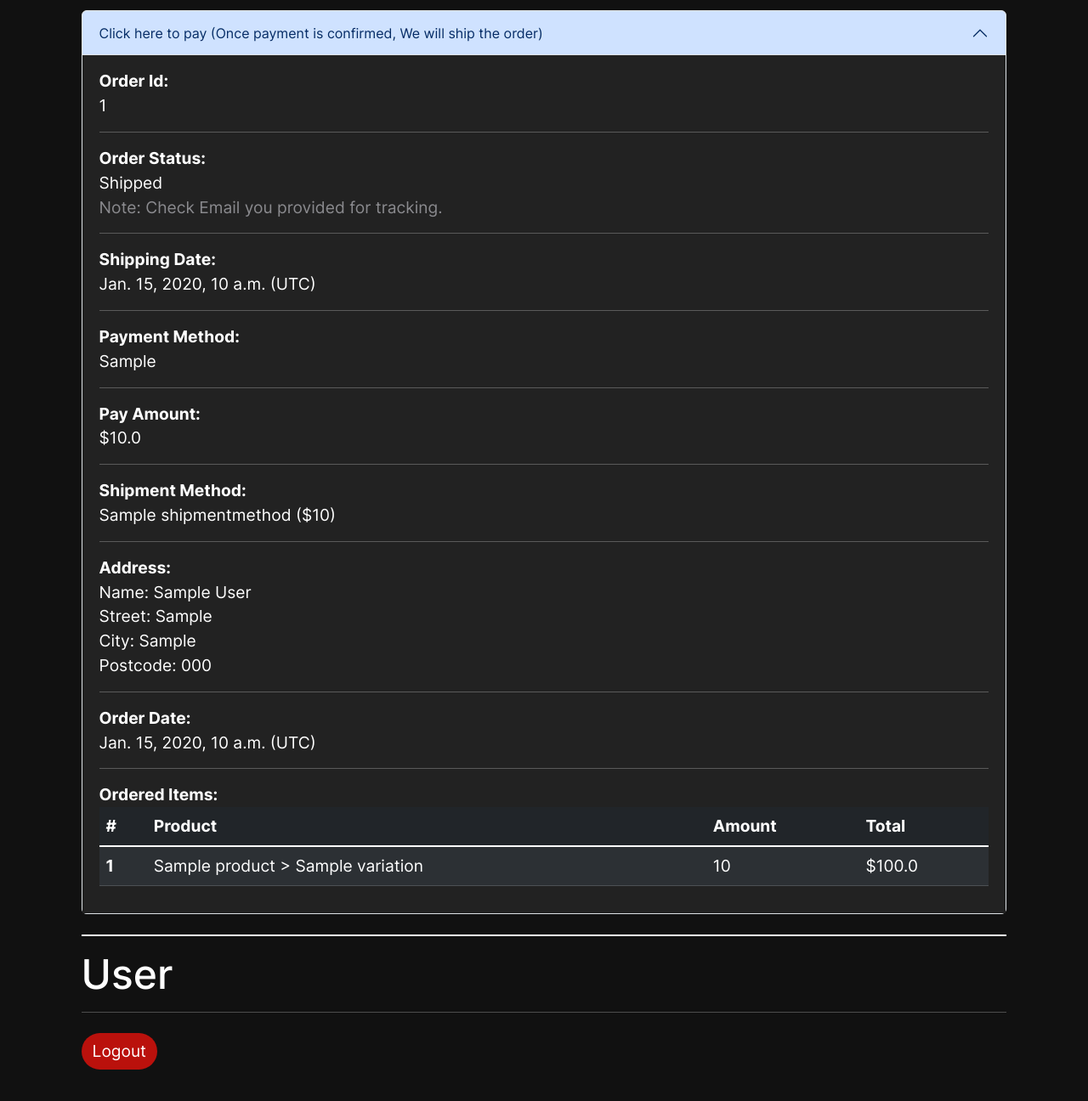
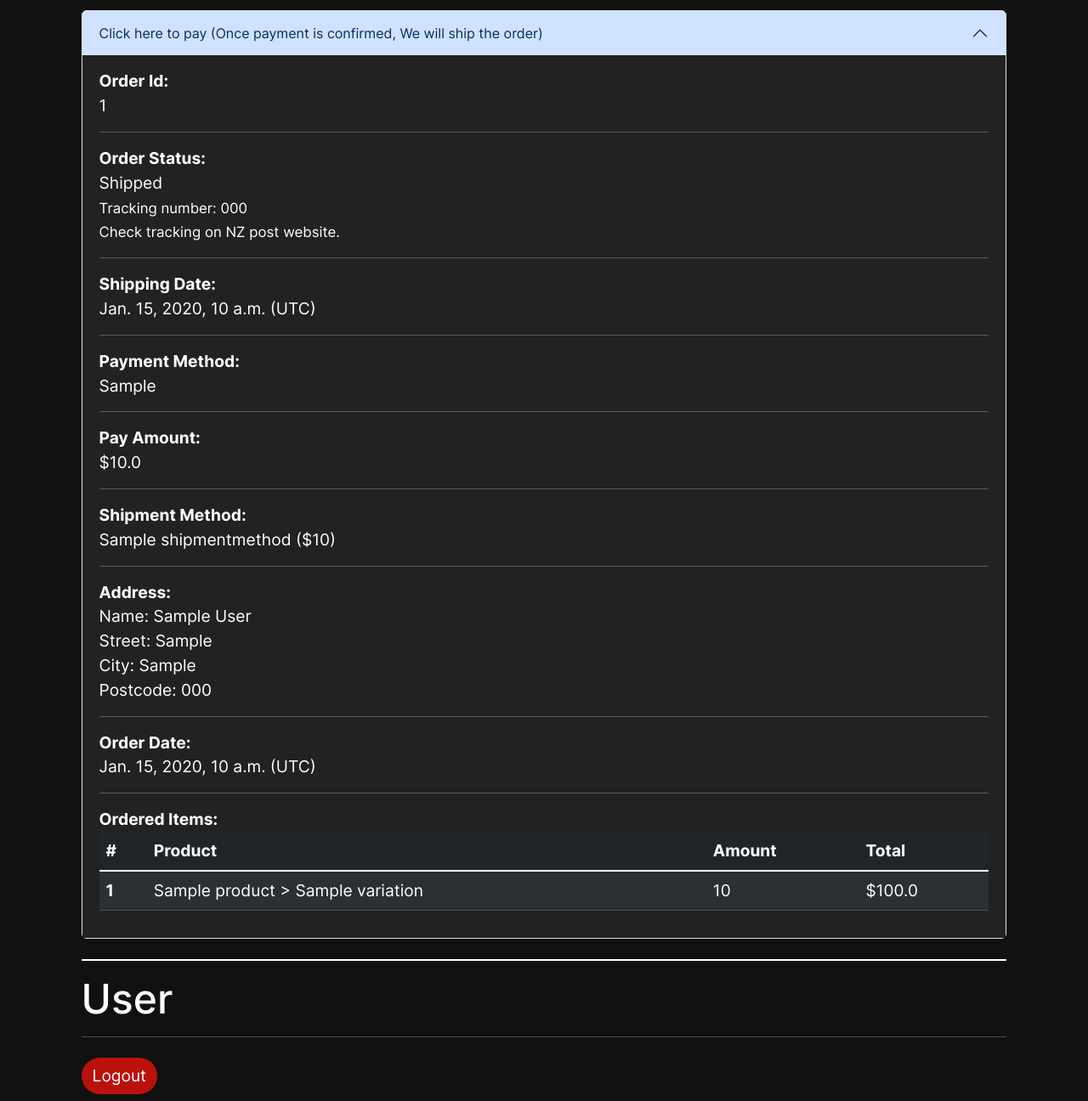
Before and after one commit to DefkieHaust/server_conf, a Django app: page /cart/ in a window 1280 px wide, after a click on "Click here to pay (Once payment is confirmed, We will ship t". Shown: the part 743-2039 px from the top of the page at 85% size. Before the commit the page ends 2002 px from the top, so only its background shows below. Run offline with Django 4.2, Linux system fonts and the light colour scheme; a user stored in the database is signed in; tables that the repository leaves empty hold one stand-in row (values such as "Sample post"); parts of the project's set-up code (start-up, migrations or seed data) failed here and were passed over; some libraries are stand-ins or nearby versions.

Commit message:
release 1.6

```diff
--- a/market/admin.py
+++ b/market/admin.py
@@ -30,6 +30,7 @@ class UserAdmin(admin.ModelAdmin):
         "allow_crypto",
         "allow_bank",
         "allow_cash",
+        "local",
     )
     inlines = [
         AddressInline,
--- a/market/models.py
+++ b/market/models.py
@@ -97,6 +97,7 @@ class Order(models.Model):
             )
     order_date = models.DateTimeField(auto_now_add=True)
     shipping_date = models.DateTimeField(null=True, blank=True)
+    tracking_number = models.CharField(max_length=200, null=True, blank=True)
     payment_received = models.BooleanField(default=False)
     shipped = models.BooleanField(default=False)
 
--- a/pages/templates/pages/cart.html
+++ b/pages/templates/pages/cart.html
@@ -184,17 +184,22 @@ Orders page
                         <hr>                      <strong>Order Status:</strong><br>
                         {% if order.payment_received %}
                           {% if order.shipped %}
-                            Shipped
-                            <p class="text-secondary">Note: Check Email you provided for tracking.</p>
+                            Shipped<br>
+                            {% if order.tracking_number %}
+                              <small>Tracking number: {{ order.tracking_number }}<br>
+                              Check tracking on NZ post website.</small>
+                            {% else %}
+                              <small class="text-secondary">Note: Please wait for the tracking number to be provided.</small>
+                            {% endif %}
                           {% else %}
                             Payment confirmed<br>
-                            <p class="text-secondary">Note: We ship orders on Tuesday, Wednesday, Thursday.<br>
-                            Tracking number will appear in your email once shipped.</p>
+                            <small class="text-secondary">Note: We ship orders on Tuesday, Wednesday, Thursday.<br>
+                              <strong>The tracking number will appear here once your order is shipped.</strong></small>
                           {% endif %}
                         {% else %}
                           Waiting for payment
-                          <p class="text-secondary">Note: Once paid, we will confirm it on our end.<br>
-                          This may take a while.</p>
+                          <small class="text-secondary">Note: Once paid, we will confirm it on our end.<br>
+                          This may take a while.</small>
                         {% endif %}
                         <hr>
                         {% if order.shipping_date %}
```
Also changed, not shown: main/settings.py (+3 -5 lines), market/migrations/0031_order_tracking_number.py (added).
